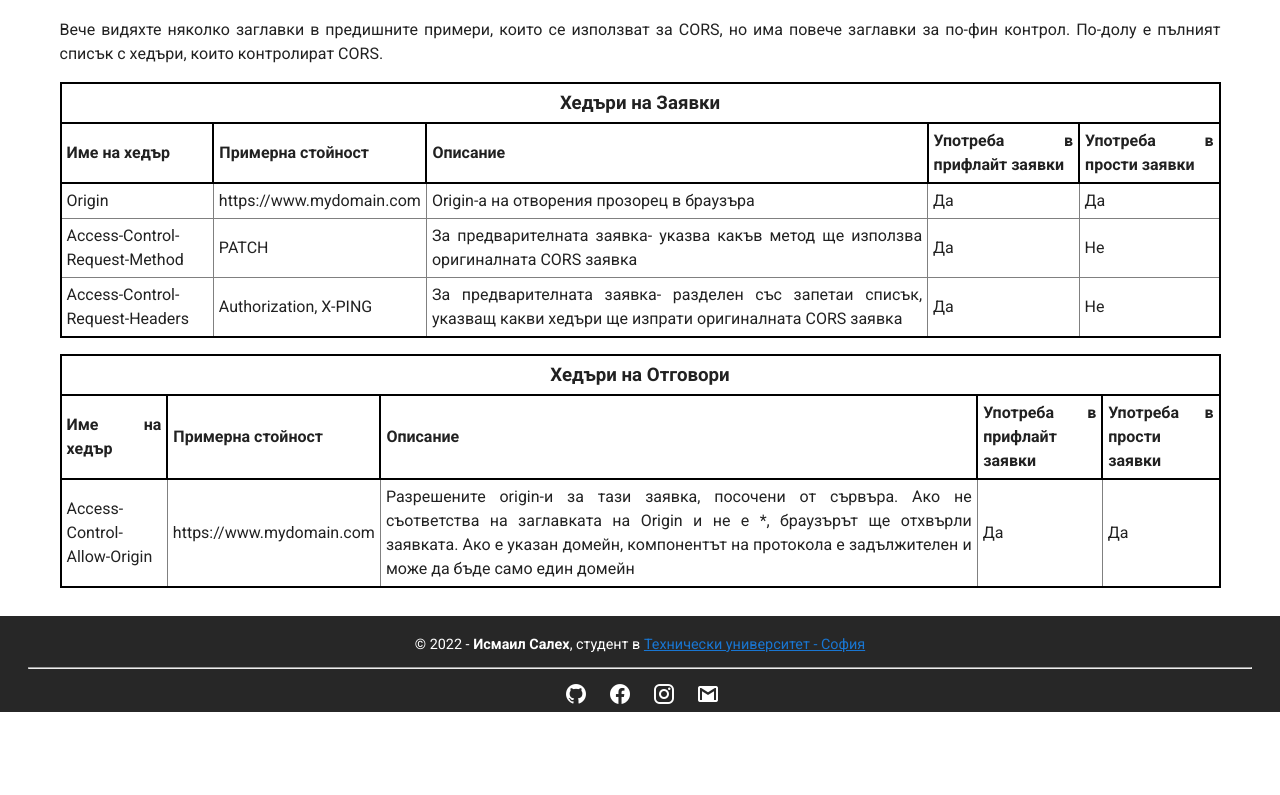
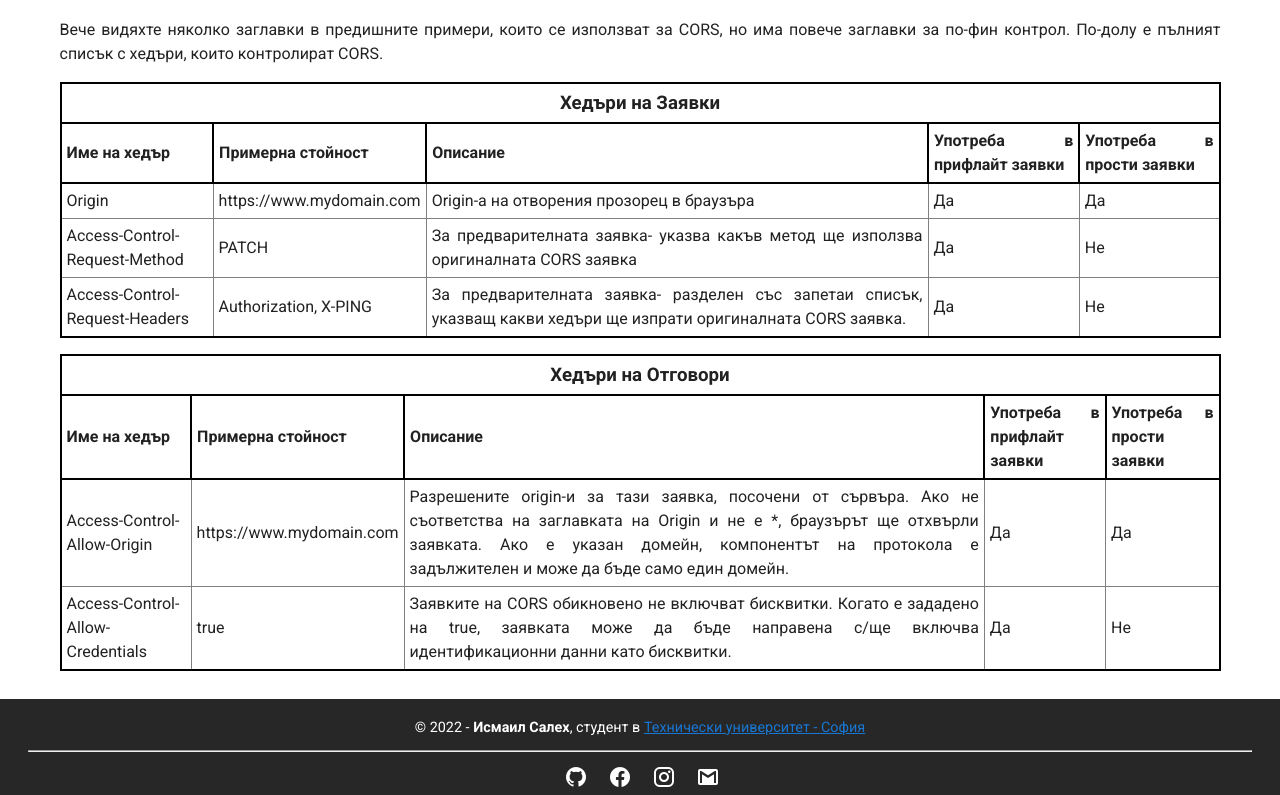
Before and after one commit to IsmailSalehCode/CORS-university_project, a Vue app: page /main-doc in a window 1280 px wide. Shown: the part 5432-6227 px from the top of the page. Before the commit the page ends 6144 px from the top, so only its background shows below. Built offline with nearby package versions, Linux system fonts and the light colour scheme.

Commit message:
Access-Control-Allow-Credentials

```diff
--- a/src/components/ArticleCORS_AdvancedConfig.vue
+++ b/src/components/ArticleCORS_AdvancedConfig.vue
@@ -86,7 +86,7 @@ export default {
           name: "Access-Control-Request-Headers",
           exampleValue: "Authorization, X-PING",
           descr:
-            "За предварителната заявка- разделен със запетаи списък, указващ какви хедъри ще изпрати оригиналната CORS заявка",
+            "За предварителната заявка- разделен със запетаи списък, указващ какви хедъри ще изпрати оригиналната CORS заявка.",
           usedInPreflight: "Да",
           usedInSimple: "Не",
         },
@@ -96,9 +96,17 @@ export default {
           name: "Access-Control-Allow-Origin",
           exampleValue: "https://www.mydomain.com",
           descr:
-            "Разрешените origin-и за тази заявка, посочени от сървъра. Ако не съответства на заглавката на Origin и не е *, браузърът ще отхвърли заявката. Ако е указан домейн, компонентът на протокола е задължителен и може да бъде само един домейн",
+            "Разрешените origin-и за тази заявка, посочени от сървъра. Ако не съответства на заглавката на Origin и не е *, браузърът ще отхвърли заявката. Ако е указан домейн, компонентът на протокола е задължителен и може да бъде само един домейн.",
           usedInPreflight: "Да",
           usedInSimple: "Да",
+        },
+        {
+          name: "Access-Control-Allow-Credentials",
+          exampleValue: "true",
+          descr:
+            "Заявките на CORS обикновено не включват бисквитки. Когато е зададено на true, заявката може да бъде направена с/ще включва идентификационни данни като бисквитки.",
+          usedInPreflight: "Да",
+          usedInSimple: "Не",
         },
       ],
     };
```
